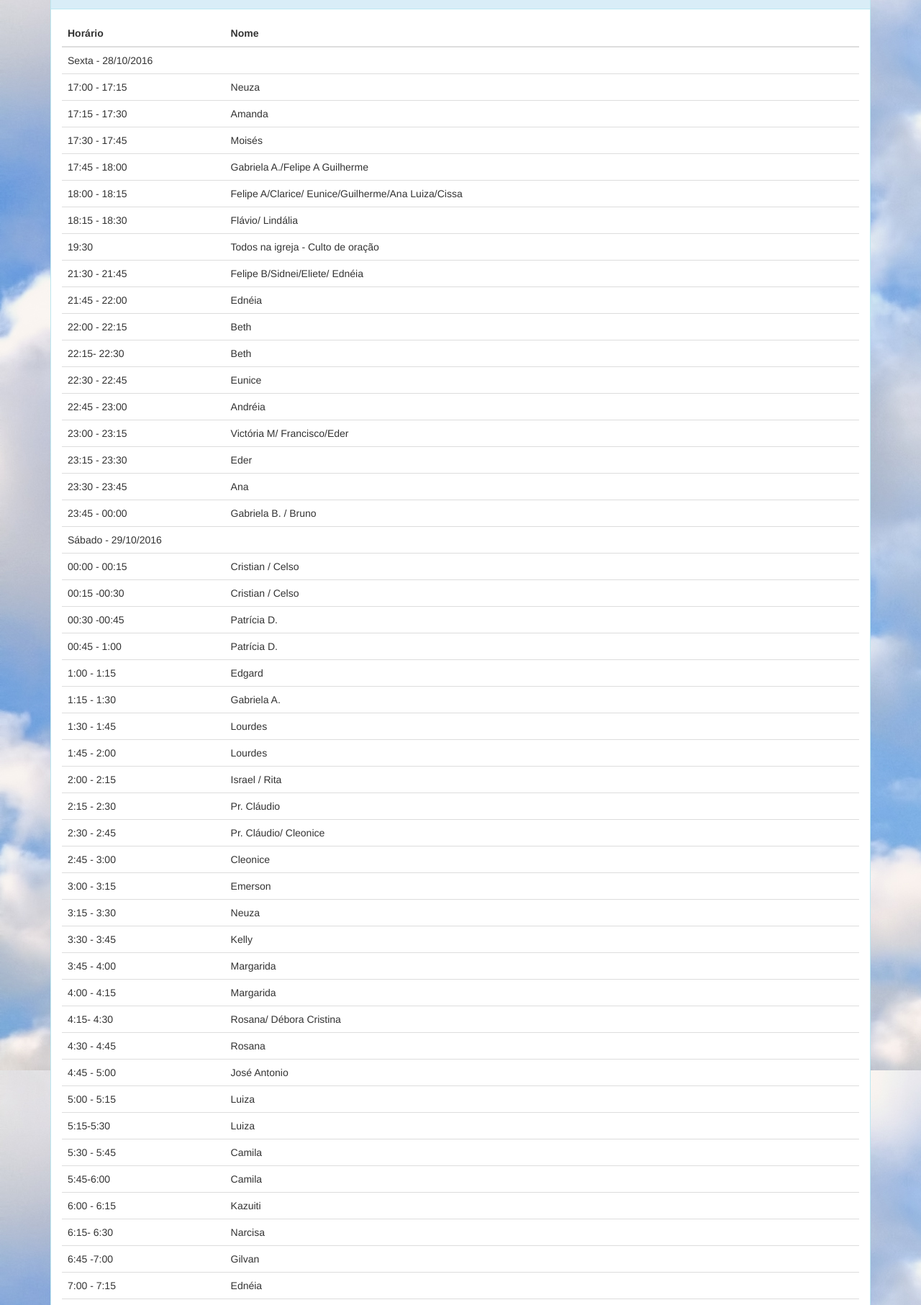
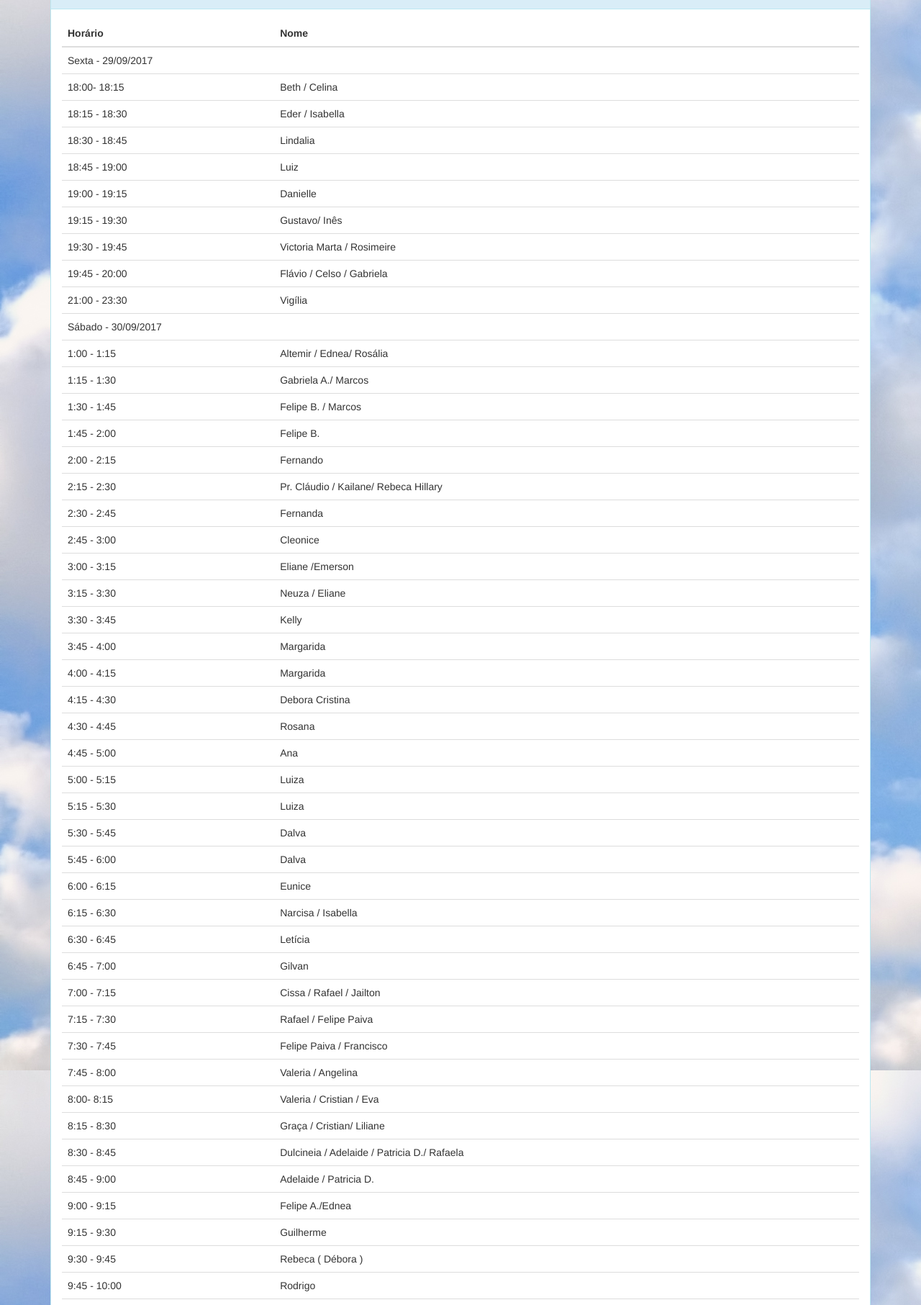
Before and after one commit to Migresc/migresc_site, a PHP site: page /24oracao.php in a window 1280 px wide. Shown: the part 107-1920 px from the top of the page at 72% size. Run offline with PHP 8.4, Linux system fonts and the light colour scheme; some libraries are stand-ins or nearby versions.

Commit message:
24h de oracao

```diff
--- a/24oracao.php
+++ b/24oracao.php
@@ -14,351 +14,84 @@
              	 	 <th>Nome</th>
             	 </thead>
              	 <tr>
-            	 	 <td colspan="2">Sexta - 28/10/2016</td>
+            	 	 <td colspan="2">Sexta - 29/09/2017</td>
              	 </tr>
-             	 <tr>
-            	 	 <td>17:00 - 17:15</td>
-            	 	 <td>Neuza</td>
-             	 </tr>
-             	 <tr>
-            	 	 <td>17:15 - 17:30</td>
-            	 	 <td>Amanda</td>
-             	 </tr>
-             	 <tr>
-            	 	 <td>17:30 - 17:45</td>
-            	 	 <td>Moisés</td>
-             	 </tr>
-             	 <tr>
-            	 	 <td>17:45 - 18:00</td>
-            	 	 <td>Gabriela A./Felipe A Guilherme</td>
-             	 </tr>
-             	 <tr>
-            	 	 <td>18:00 - 18:15</td>
-            	 	 <td>Felipe A/Clarice/ Eunice/Guilherme/Ana Luiza/Cissa</td>
-             	 </tr>
-             	 <tr>
-            	 	 <td>18:15 - 18:30</td>
-            	 	 <td>Flávio/ Lindália</td>
-             	 </tr>
-             	 <tr>
-            	 	 <td>19:30</td>
-            	 	 <td>Todos na igreja - Culto de oração</td>
-             	 </tr>
-             	 <tr>
-            	 	 <td>21:30 - 21:45</td>
-            	 	 <td>Felipe B/Sidnei/Eliete/ Ednéia</td>
-             	 </tr>
-             	 <tr>
-            	 	 <td>21:45 - 22:00</td>
-            	 	 <td>Ednéia</td>
-             	 </tr>
-             	 <tr>
-            	 	 <td>22:00 - 22:15</td>
-            	 	 <td>Beth</td>
-             	 </tr>
-             	 <tr>
-            	 	 <td>22:15- 22:30</td>
-            	 	 <td>Beth</td>
-             	 </tr>
-             	 <tr>
-            	 	 <td>22:30 - 22:45</td>
-            	 	 <td>Eunice</td>
-             	 </tr>
-             	 <tr>
-            	 	 <td>22:45 - 23:00</td>
-            	 	 <td>Andréia</td>
-             	 </tr>
-             	 <tr>
-            	 	 <td>23:00 - 23:15</td>
-            	 	 <td>Victória M/ Francisco/Eder</td>
-             	 </tr>
-             	 <tr>
-            	 	 <td>23:15 - 23:30</td>
-            	 	 <td>Eder</td>
-             	 </tr>
-             	 <tr>
-            	 	 <td>23:30 - 23:45</td>
-            	 	 <td>Ana</td>
-             	 </tr>
-             	 <tr>
-            	 	 <td>23:45 - 00:00</td>
-            	 	 <td>Gabriela B. / Bruno</td>
-             	 </tr>
-             	 <tr>
-            	 	 <td colspan="2">Sábado - 29/10/2016</td>
-             	 </tr>
-             	 <tr>
-            	 	 <td>00:00 - 00:15</td>
-            	 	 <td>Cristian / Celso</td>
-             	 </tr>
-             	 <tr>
-            	 	 <td>00:15 -00:30</td>
-            	 	 <td>Cristian / Celso</td>
-             	 </tr>
-             	 <tr>
-            	 	 <td>00:30 -00:45</td>
-            	 	 <td>Patrícia D.</td>
-             	 </tr>
-             	 <tr>
-            	 	 <td>00:45 - 1:00</td>
-            	 	 <td>Patrícia D.</td>
-             	 </tr>
-             	 <tr>
-            	 	 <td>1:00 - 1:15</td>
-            	 	 <td>Edgard</td>
-             	 </tr>
-             	 <tr>
-            	 	 <td>1:15 - 1:30</td>
-            	 	 <td>Gabriela A.</td>
-             	 </tr>
-             	 <tr>
-            	 	 <td>1:30 - 1:45</td>
-            	 	 <td>Lourdes</td>
-             	 </tr>
-             	 <tr>
-            	 	 <td>1:45 - 2:00</td>
-            	 	 <td>Lourdes</td>
-             	 </tr>
-             	 <tr>
-            	 	 <td>2:00 - 2:15</td>
-            	 	 <td>Israel / Rita</td>
-             	 </tr>
-             	 <tr>
-            	 	 <td>2:15 - 2:30</td>
-            	 	 <td>Pr. Cláudio</td>
-             	 </tr>
-             	 <tr>
-            	 	 <td>2:30 - 2:45</td>
-            	 	 <td>Pr. Cláudio/ Cleonice</td>
-             	 </tr>
-             	 <tr>
-            	 	 <td>2:45 - 3:00</td>
-            	 	 <td>Cleonice</td>
-             	 </tr>
-             	 <tr>
-            	 	 <td>3:00 - 3:15</td>
-            	 	 <td>Emerson</td>
-             	 </tr>
-             	 <tr>
-            	 	 <td>3:15 - 3:30</td>
-            	 	 <td>Neuza</td>
-             	 </tr>
-             	 <tr>
-            	 	 <td>3:30 - 3:45</td>
-            	 	 <td>Kelly</td>
-             	 </tr>
-             	 <tr>
-            	 	 <td>3:45 - 4:00</td>
-            	 	 <td>Margarida</td>
-             	 </tr>
-             	 <tr>
-            	 	 <td>4:00 - 4:15</td>
-            	 	 <td>Margarida</td>
-             	 </tr>
-             	 <tr>
-            	 	 <td>4:15- 4:30</td>
-            	 	 <td>Rosana/ Débora Cristina</td>
-             	 </tr>
-             	 <tr>
-            	 	 <td>4:30 - 4:45</td>
-            	 	 <td>Rosana</td>
-             	 </tr>
-             	 <tr>
-            	 	 <td>4:45 - 5:00</td>
-            	 	 <td>José Antonio</td>
-             	 </tr>
-             	 <tr>
-            	 	 <td>5:00 - 5:15</td>
-            	 	 <td>Luiza</td>
-             	 </tr>
-             	 <tr>
-            	 	 <td> 5:15-5:30</td>
-            	 	 <td>Luiza</td>
-             	 </tr>
-             	 <tr>
-            	 	 <td>5:30 - 5:45</td>
-            	 	 <td>Camila</td>
-             	 </tr>
-             	 <tr>
-            	 	 <td>5:45-6:00</td>
-            	 	 <td>Camila</td>
-             	 </tr>
-             	 <tr>
-            	 	 <td>6:00 - 6:15</td>
-            	 	 <td>Kazuiti</td>
-             	 </tr>
-             	 <tr>
-            	 	 <td>6:15- 6:30</td>
-            	 	 <td>Narcisa</td>
-             	 </tr>
-             	 <tr>
-            	 	 <td>6:45 -7:00</td>
-            	 	 <td>Gilvan</td>
-             	 </tr>
-             	 <tr>
-            	 	 <td>7:00 - 7:15</td>
-            	 	 <td>Ednéia</td>
-             	 </tr>
-             	 <tr>
-            	 	 <td>7:15 - 7:30</td>
-            	 	 <td>Rafael</td>
-             	 </tr>
-             	 <tr>
-            	 	 <td>7:30 - 7:45</td>
-            	 	 <td>Rafael</td>
-             	 </tr>
-             	 <tr>
-            	 	 <td>7:45 - 8:00</td>
-            	 	 <td>Rafaela</td>
-             	 </tr>
-             	 <tr>
-            	 	 <td>8:00 - 8:15</td>
-            	 	 <td>Valéria</td>
-             	 </tr>
-             	 <tr>
-            	 	 <td>8:15 - 8:30</td>
-            	 	 <td>Graça</td>
-             	 </tr>
-             	 <tr>
-            	 	 <td>8:30 - 8:45</td>
-            	 	 <td>Adelaide / Dulcinéia</td>
-             	 </tr>
-             	 <tr>
-            	 	 <td>8:45 -9:00</td>
-            	 	 <td>Adelaide</td>
-             	 </tr>
-             	 <tr>
-            	 	 <td>9:15-9:30</td>
-            	 	 <td>Kailane</td>
-             	 </tr>
-             	 <tr>
-            	 	 <td>9:30 - 9:45</td>
-            	 	 <td>Kailane</td>
-             	 </tr>
-             	 <tr>
-            	 	 <td>9:45 -10:00</td>
-            	 	 <td>Rodrigo</td>
-             	 </tr>
-             	 <tr>
-            	 	 <td>10:00 - 10:15</td>
-            	 	 <td>Rodrigo</td>
-             	 </tr>
-             	 <tr>
-            	 	 <td>10:15 - 10:30</td>
-            	 	 <td>Gabriela B.</td>
-             	 </tr>
-             	 <tr>
-            	 	 <td>10:30- 10:45</td>
-            	 	 <td>Eliane</td>
-             	 </tr>
-             	 <tr>
-            	 	 <td>10:45 - 11:00</td>
-            	 	 <td>Victória A.</td>
-             	 </tr>
-             	 <tr>
-            	 	 <td>10:45 - 11:00</td>
-            	 	 <td>Victória A.</td>
-             	 </tr>
-             	 <tr>
-            	 	 <td>11:00 - 11:15</td>
-            	 	 <td>Claudete</td>
-             	 </tr>
-             	 <tr>
-            	 	 <td>11:15 - 11:30</td>
-            	 	 <td>Claudete</td>
-             	 </tr>
-             	 <tr>
-            	 	 <td>11:30 - 11:45</td>
-            	 	 <td>Vanderlei</td>
-             	 </tr>
-             	 <tr>
-            	 	 <td>11:45- 12:00</td>
-            	 	 <td>Patricia B.</td>
-             	 </tr>
-             	 <tr>
-            	 	 <td>12:00 - 12:15</td>
-            	 	 <td> Janderson</td>
-             	 </tr>
-             	 <tr>
-            	 	 <td>12:15 - 12:30</td>
-            	 	 <td>Cleonice</td>
-             	 </tr>
-             	 <tr>
-            	 	 <td>12:30 -12:45</td>
-            	 	 <td>Luciano</td>
-             	 </tr>
-             	 <tr>
-            	 	 <td>12:45 - 13:00</td>
-            	 	 <td>Luciano</td>
-             	 </tr>
-             	 <tr>
-            	 	 <td>13:00 - 13:15</td>
-            	 	 <td>Moisés</td>
-             	 </tr>
-             	 <tr>
-            	 	 <td>13:15 - 13:30</td>
-            	 	 <td>Angelina</td>
-             	 </tr>
-             	 <tr>
-            	 	 <td>13:30 - 13:45</td>
-            	 	 <td>Angelina</td>
-             	 </tr>
-             	 <tr>
-            	 	 <td>13:45 - 14:00</td>
-            	 	 <td>Gustavo</td>
-             	 </tr>
-             	 <tr>
-            	 	 <td>14:00- 14:15</td>
-            	 	 <td>Jailton/Inês/ Letícia</td>
-             	 </tr>
-             	 <tr>
-            	 	 <td>14:15- 14:30</td>
-            	 	 <td>Victória A.</td>
-             	 </tr>
-             	 <tr>
-            	 	 <td>14:30 - 14:45</td>
-            	 	 <td>Rosália</td>
-             	 </tr>
-             	 <tr>
-            	 	 <td>14:45- 15:00</td>
-            	 	 <td>Beatriz</td>
-             	 </tr>
-             	 <tr>
-            	 	 <td>15:00- 15:15</td>
-            	 	 <td>Fernanda/ Eva</td>
-             	 </tr>
-             	 <tr>
-            	 	 <td>15:15 - 15:30</td>
-            	 	 <td>Edgard/Eva</td>
-             	 </tr>
-             	 <tr>
-            	 	 <td>15:30 - 15:45</td>
-            	 	 <td>Manassés / Bento</td>
-             	 </tr>
-             	 <tr>
-            	 	 <td>15:45 - 16:00</td>
-            	 	 <td>Manassés/ Bento</td>
-             	 </tr>
-             	 <tr>
-            	 	 <td>16:00 - 16:15</td>
-            	 	 <td>Victória M.</td>
-             	 </tr>
-             	 <tr>
-            	 	 <td>16:15 - 16:30</td>
-            	 	 <td>Rebeca Carvalho</td>
-             	 </tr>
-             	 <tr>
-            	 	 <td>16:30 - 16:45</td>
-            	 	 <td>Rebeca Carvalho</td>
-             	 </tr>
-             	 <tr>
-            	 	 <td>16:45 - 17:00</td>
-            	 	 <td>Graça/ Michele</td>
-             	 </tr>
-             	 <tr>
-            	 	 <td>18:00</td>
-            	 	 <td>Todos na igreja - Encerramento - Palestra sobre a Reforma</td>
-             	 </tr>
+              <tr><td>18:00- 18:15</td><td>Beth / Celina</td></tr>
+              <tr><td>18:15 - 18:30</td><td>Eder / Isabella</td></tr>
+              <tr><td>18:30 - 18:45</td><td>Lindalia</td></tr>
+              <tr><td>18:45 - 19:00</td><td>Luiz</td></tr>
+              <tr><td>19:00 - 19:15</td><td>Danielle</td></tr>
+              <tr><td>19:15 - 19:30</td><td>Gustavo/ Inês</td></tr>
+              <tr><td>19:30 - 19:45</td><td>Victoria Marta / Rosimeire</td></tr>
+              <tr><td>19:45 - 20:00</td><td>Flávio / Celso / Gabriela</td></tr>
+              <tr><td>21:00 - 23:30</td><td>Vigília</td></tr>
+              <tr>
+                <td colspan="2">Sábado - 30/09/2017</td>
+              </tr>
+              <tr><td>1:00 - 1:15</td><td>Altemir / Ednea/ Rosália</td></tr>
+              <tr><td>1:15 - 1:30</td><td>Gabriela A./ Marcos</td></tr>
+              <tr><td>1:30 - 1:45</td><td>Felipe B. / Marcos</td></tr>
+              <tr><td>1:45 - 2:00</td><td>Felipe B.</td></tr>
+              <tr><td>2:00 - 2:15 </td><td>Fernando</td></tr>
+              <tr><td>2:15 - 2:30</td><td>Pr. Cláudio /  Kailane/  Rebeca Hillary</td></tr>
+              <tr><td>2:30 - 2:45</td><td>Fernanda</td></tr>
+              <tr><td>2:45 - 3:00</td><td>Cleonice</td></tr>
+              <tr><td>3:00 - 3:15</td><td>Eliane /Emerson</td></tr>
+              <tr><td>3:15 - 3:30</td><td>Neuza / Eliane</td></tr>
+              <tr><td>3:30 - 3:45</td><td>Kelly</td></tr>
+              <tr><td>3:45 - 4:00</td><td>Margarida</td></tr>
+              <tr><td>4:00 - 4:15</td><td>Margarida</td></tr>
+              <tr><td>4:15 - 4:30</td><td>Debora Cristina</td></tr>
+              <tr><td>4:30 - 4:45</td><td>Rosana</td></tr>
+              <tr><td>4:45 - 5:00</td><td>Ana</td></tr>
+              <tr><td>5:00 - 5:15</td><td>Luiza</td></tr>
+              <tr><td>5:15 - 5:30</td><td>Luiza</td></tr>
+              <tr><td>5:30 - 5:45</td><td>Dalva</td></tr>
+              <tr><td>5:45 - 6:00</td><td>Dalva</td></tr>
+              <tr><td>6:00 - 6:15</td><td>Eunice</td></tr>
+              <tr><td>6:15 - 6:30</td><td>Narcisa / Isabella</td></tr>
+              <tr><td>6:30 - 6:45</td><td>Letícia</td></tr>
+              <tr><td>6:45 - 7:00</td><td>Gilvan</td></tr>
+              <tr><td>7:00 - 7:15</td><td>Cissa / Rafael / Jailton</td></tr>
+              <tr><td>7:15 - 7:30</td><td>Rafael / Felipe Paiva</td></tr>
+              <tr><td>7:30 - 7:45</td><td>Felipe Paiva  / Francisco</td></tr>
+              <tr><td>7:45 - 8:00</td><td>Valeria / Angelina</td></tr>
+              <tr><td>8:00- 8:15 </td><td>Valeria / Cristian / Eva</td></tr>
+              <tr><td>8:15 - 8:30</td><td>Graça / Cristian/  Liliane</td></tr>
+              <tr><td>8:30 - 8:45</td><td>Dulcineia / Adelaide / Patricia D./ Rafaela</td></tr>
+              <tr><td>8:45 - 9:00</td><td>Adelaide / Patricia D.</td></tr>
+              <tr><td>9:00 - 9:15</td><td> Felipe A./Ednea</td></tr>
+              <tr><td>9:15 - 9:30</td><td>Guilherme</td></tr>
+              <tr><td>9:30 - 9:45</td><td>Rebeca ( Débora )</td></tr>
+              <tr><td>9:45 - 10:00</td><td>Rodrigo</td></tr>
+              <tr><td>10:00 - 10:15</td><td>Rodrigo</td></tr>
+              <tr><td>10:15 - 10:30</td><td>Kazuiti</td></tr>
+              <tr><td>10:30 - 10:45</td><td>J. Antonio</td></tr>
+              <tr><td>10:45 - 11:00</td><td>Victoria A.</td></tr>
+              <tr><td>11:00 - 11:15</td><td>Claudete</td></tr>
+              <tr><td>11:15 - 11:30</td><td>Claudete</td></tr>
+              <tr><td>11:30 - 11:45</td><td>Vanderley</td></tr>
+              <tr><td>11:45- 12:00</td><td>Patricia B.</td></tr>
+              <tr><td>12:00 - 12:15</td><td>Janderson</td></tr>
+              <tr><td>12:15 - 12:30</td><td>Leonice</td></tr>
+              <tr><td>12:30 -12:45</td><td>Barbara</td></tr>
+              <tr><td>12:45 - 13:00</td><td>Andréia</td></tr>
+              <tr><td>13:00 - 13:15</td><td>Beatriz</td></tr>
+              <tr><td>13:15 - 13:30</td><td>Matheus</td></tr>
+              <tr><td>13:30 - 13:45</td><td>Vinicius</td></tr>
+              <tr><td>13:45 - 14:00</td><td>Bruno</td></tr>
+              <tr><td>14:00- 14:15</td><td>Ana Luiza</td></tr>
+              <tr><td>14:15- 14:30</td><td>Rebeca Carvalho</td></tr>
+              <tr><td>14:30 - 14:45</td><td>Rebeca Carvalho</td></tr>
+              <tr><td>14:45- 15:00</td><td>Amanda</td></tr>
+              <tr><td>15:00- 15:15</td><td>Luciano</td></tr>
+              <tr><td>15:15 - 15:30</td><td>Keliane</td></tr>
+              <tr><td>15:30 - 15:45</td><td>Thiago</td></tr>
+              <tr><td>15:45 - 16:00</td><td>Michelle</td></tr>
+              <tr><td>16:00 - 16:15</td><td>Glaylton</td></tr>
+              <tr><td>16:15 - 16:30</td><td>Isaac / Henrique</td></tr>
+              <tr><td>16:30 - 16:45</td><td>Yasmin</td></tr>
+              <tr><td>16:45 - 17:00</td><td>Manassés</td></tr>
             </table>
         </div>
     </div>
```
Also changed, not shown: index.php (+5 -2 lines).
